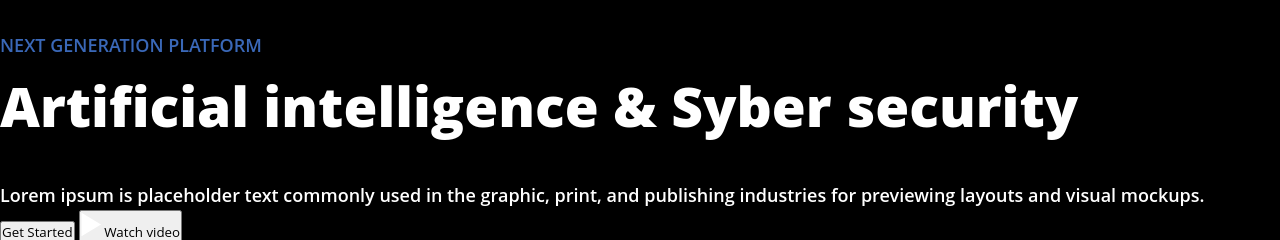
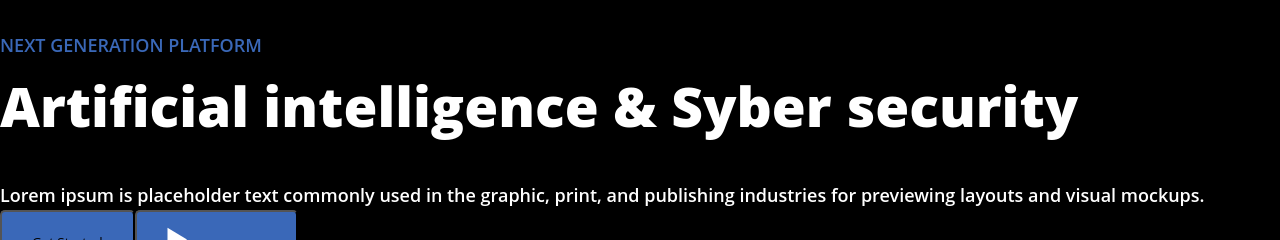
Before and after one commit to Bils1na/web_course, a PHP site: page / in a window 1280 px wide. Shown: the part 229-469 px from the top of the page. Run offline with PHP 8.4, Linux system fonts and the light colour scheme.

Commit message:
fixed mistakes

```diff
--- a/sem3web/style.css
+++ b/sem3web/style.css
@@ -55,11 +55,11 @@ body {
     line-height: 160%;
 }
 
-.top__content_buttons {
+.top__content__buttons {
     display: flex;
 }
 
-.top__content_button {
+.top__content__button {
     padding: 15px 30px;
     border-radius: 5px;
     background: var(--3-a-68-b-8, #3A68B8);
```
